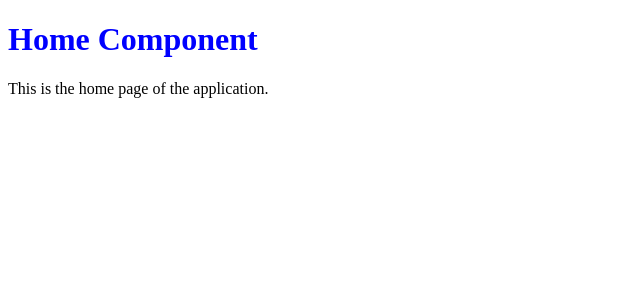
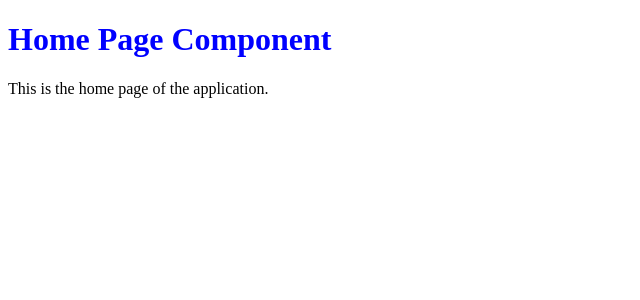
Before and after one commit to Nabilfadilah/belajar-vuejs-router, a Vue app in the folder vue-router/: page / in a window 1280 px wide. Shown: the top 300 px of the page, without its empty margins (0-640 px from the left). Built offline with nearby package versions, Linux system fonts and the light colour scheme.

Commit message:
Tugas 11: Melakukan props pada routes untuk mengirim data ke komponen

```diff
--- a/vue-router/src/components/tugas1/Home.vue
+++ b/vue-router/src/components/tugas1/Home.vue
@@ -3,16 +3,22 @@ buat dua komponen, yaitu Home dan About
 Path / akan kita gunakan untuk menampilkan komponen Home
 Path /about akan kita gunakan untuk menampilkan komponen About -->
 
+<script setup>
+  const {title} = defineProps({
+    title: String
+  })
+
+</script>
+
 <template>
   <div>
-    <h1>Home Component</h1>
+    <!-- Tugas 11: Props namanya title -->
+    <h1>{{ title }}</h1>
+
+    <!-- <h1>Home Component</h1> -->
     <p>This is the home page of the application.</p>
   </div>
 </template>
-
-<script setup>
-
-</script>
 
 <style scoped>
   h1 {
--- a/vue-router/src/main.js
+++ b/vue-router/src/main.js
@@ -50,6 +50,9 @@ const router = createRouter({
     {
       path: "/",
       component: Home,
+      props: { // penggunaan props untuk mengirim data ke komponen (Tugas 11)
+        title: "Home Page Component",
+      }
     },
 
     // Tugas 10: Redirect
```
